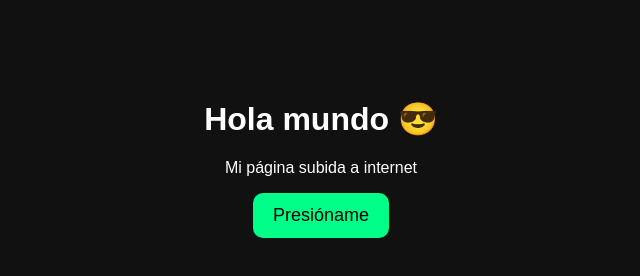
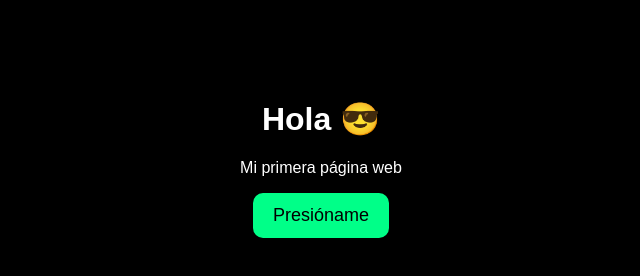
Before and after one commit to user202582/prueba1, a plain HTML site: page index.html in a window 1280 px wide. Shown: the whole page, without its empty margins (319-959 px from the left). Drawn offline with Linux system fonts and the light colour scheme.

Commit message:
Add files via upload

```diff
--- a/index.html
+++ b/index.html
@@ -4,11 +4,11 @@
 <meta charset="UTF-8">
 <meta name="viewport" content="width=device-width, initial-scale=1.0">
 
-<title>Mi primera página</title>
+<title>Mi Página</title>
 
 <style>
 body{
-    background:#111;
+    background:black;
     color:white;
     font-family:Arial;
     text-align:center;
@@ -19,17 +19,17 @@ button{
     padding:12px 20px;
     border:none;
     border-radius:10px;
+    font-size:18px;
     background:#00ff88;
-    font-size:18px;
 }
 </style>
 </head>
 
 <body>
 
-<h1>Hola mundo 😎</h1>
+<h1>Hola 😎</h1>
 
-<p>Mi página subida a internet</p>
+<p>Mi primera página web</p>
 
 <button onclick="saludar()">
 Presióname
@@ -37,7 +37,7 @@ Presióname
 
 <script>
 function saludar(){
-    alert("Funciona correctamente");
+    alert("Hola desde GitHub Pages 🔥");
 }
 </script>
 
```
